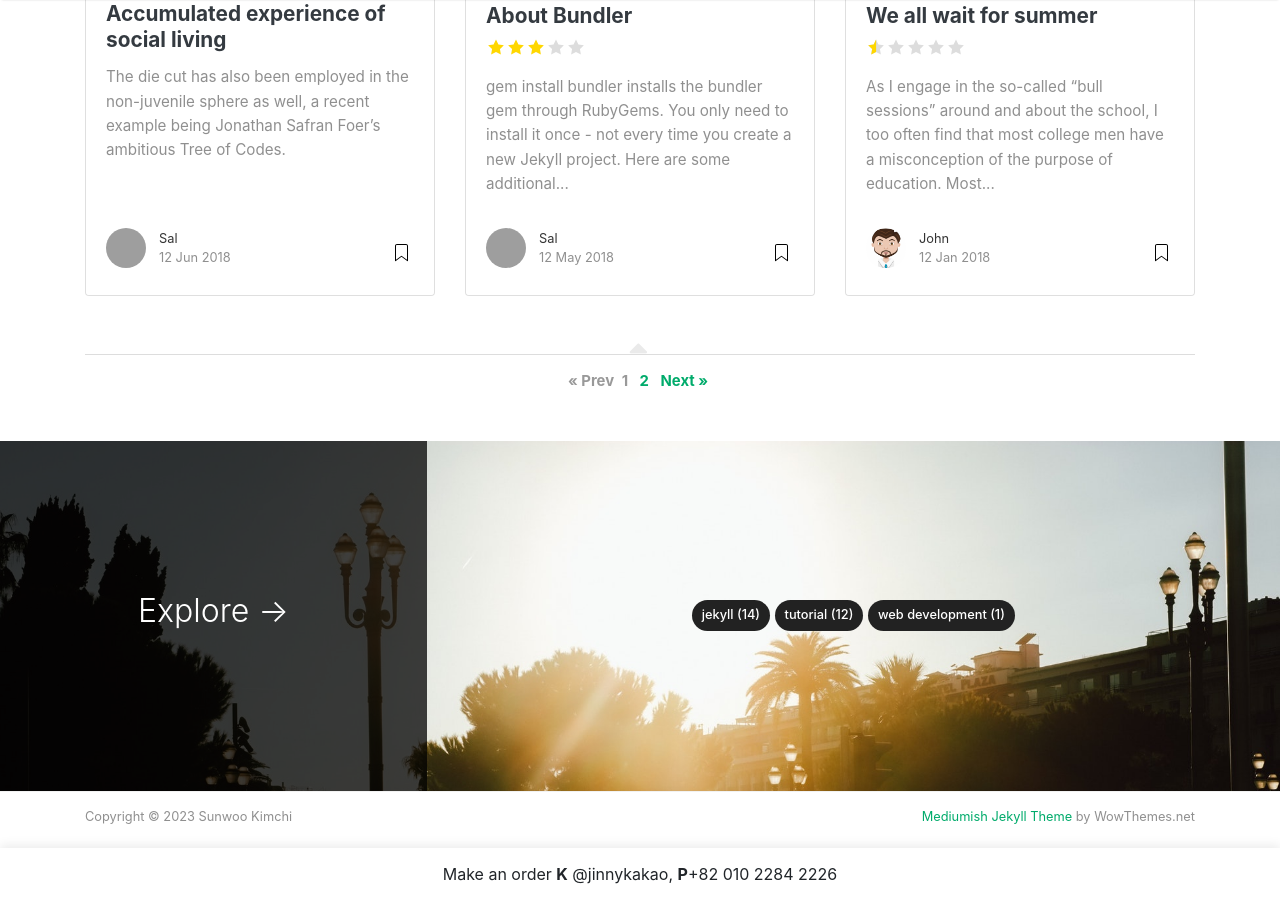
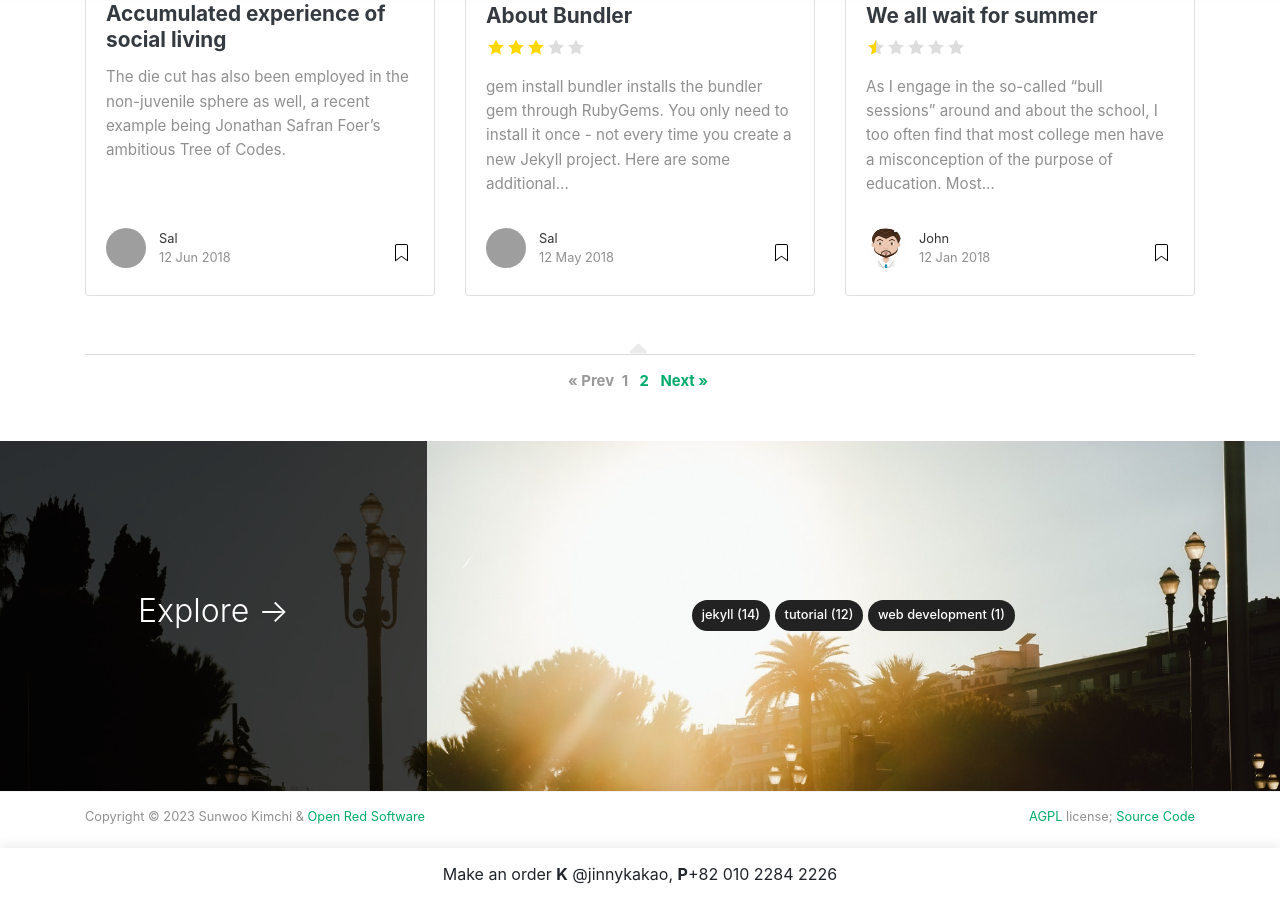
Before and after one commit to OpenRedSoftware/sunwookimchi, a Jekyll site: the page built from index.html, in a window 1280 px wide and 900 px high, scrolled down 1540 px. Built offline with Jekyll 4.4.1, drawn with Linux system fonts in a browser that asks for light colours; nearby versions of some CDN libraries; the list of posts is cut into pages by our own code; grey boxes are pictures that could not be loaded.

Commit message:
Update copyright and add source code with aGPL reference

```diff
--- a/_layouts/default.html
+++ b/_layouts/default.html
@@ -166,10 +166,10 @@ ga('send', 'pageview');
     <div class="container">
         <div class="row">
             <div class="col-md-6 col-sm-6 text-center text-lg-left">
-                Copyright © {{ site.time | date: "%Y" }} {{ site.name }}
+                Copyright © {{ site.time | date: "%Y" }} {{ site.name }} & <a href="https://OpenRedSoftware.com">Open Red Software</a>
             </div>
             <div class="col-md-6 col-sm-6 text-center text-lg-right">
-                <a target="_blank" href="https://www.wowthemes.net/mediumish-free-jekyll-template/">Mediumish Jekyll Theme</a> by WowThemes.net
+                <a target="_blank" href="https://github.com/OpenRedSoftware/sunwookimchi/blob/main/LICENSE">AGPL</a> license; <a target="_blank" href="https://github.com/OpenRedSoftware/sunwookimchi">Source Code</a>
             </div>
         </div>
     </div>
```
